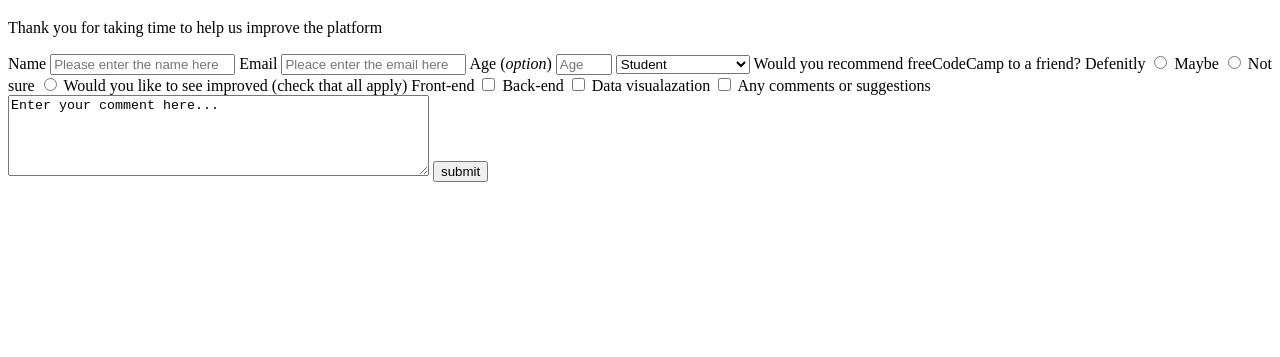
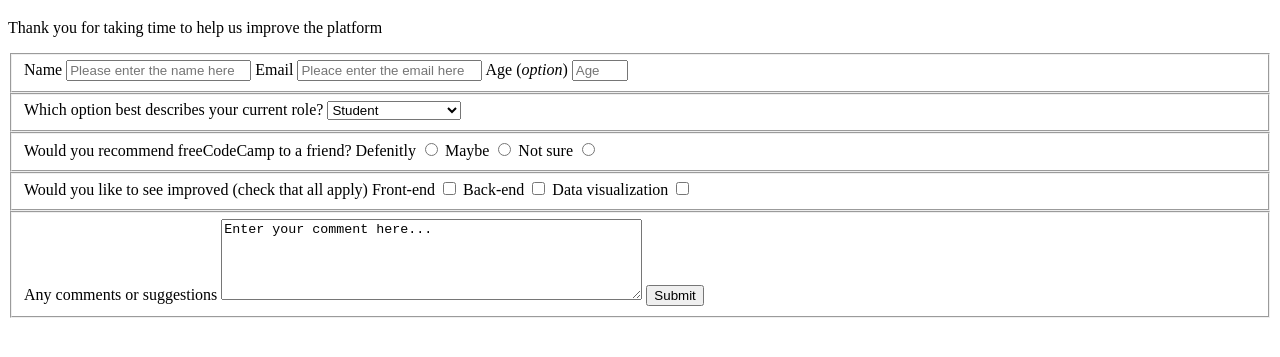
Before and after one commit to ollyfuse/HtmlcssChallenge, a plain HTML site: page Index.html in a window 1280 px wide. Shown: the part 61-418 px from the top of the page. Drawn offline with Linux system fonts and the light colour scheme.

Commit message:
addedFieldset

```diff
--- a/Index.html
+++ b/Index.html
@@ -11,10 +11,13 @@
     <p id="description">Thank you for taking time to help us improve the platform</p>
     <div id="content">
     <form id="survey-form">
+        <fieldset>
         <label for="name-label">Name <input type="text" id="name" placeholder="Please enter the name here"></label>
         <label for="email-label">Email <input type="email" id="email" placeholder="Pleace enter the email here"></label>
         <label for="age-label">Age (<i>option</i>) <input type="number" id="number" min="10" max="50" placeholder="Age"></label>
-        <label for="dropdown-label">
+        </fieldset>
+        <fieldset>
+    <label for="dropdown-label">Which option best describes your current role?
             <select id="dropdown">
                 <option disabled>Select Current role</option>
                 <option>Student</option>
@@ -24,21 +27,27 @@
                 <option>Other</option>
             </select>
         </label>
+    </fieldset>
+       <fieldset>
         <label for="radio-label">Would you recommend freeCodeCamp to a friend?
             Defenitly <input type="radio">
             Maybe <input type="radio">
             Not sure <input type="radio">
         </label>
+    </fieldset>
+      <fieldset>
         <label for="check-label">Would you like to see improved (check that all apply)
             Front-end <input type="checkbox">
             Back-end <input type="checkbox">
-            Data visualazation <input type="checkbox">
+            Data visualization <input type="checkbox">
         </label>
+    </fieldset>
+      <fieldset>
         <label for="textarea-label">Any comments or suggestions</label>
         <textarea rows="5" cols="50">Enter your comment here...</textarea>
 
-        <button type="submit">submit</button>
-
+        <button type="submit">Submit</button>
+    </fieldset>
     </form>
     </div>
 </body>
```
